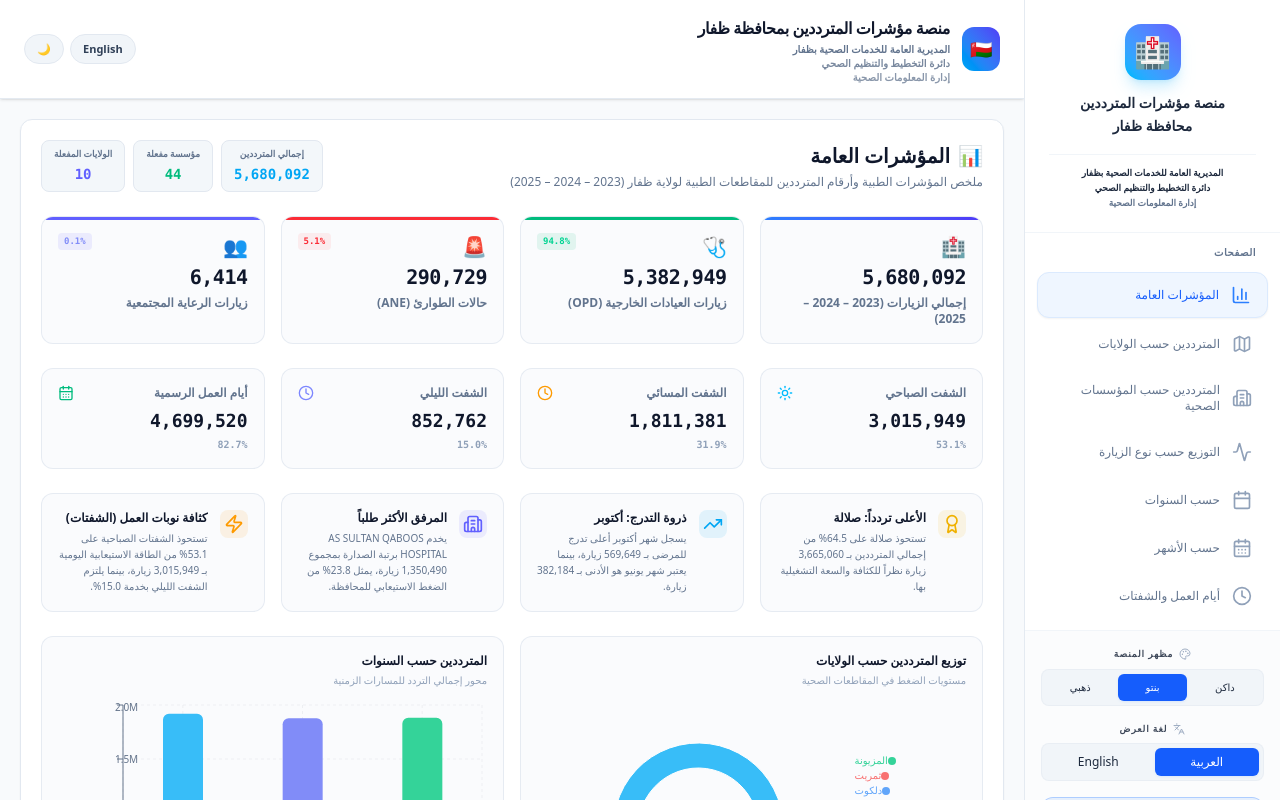
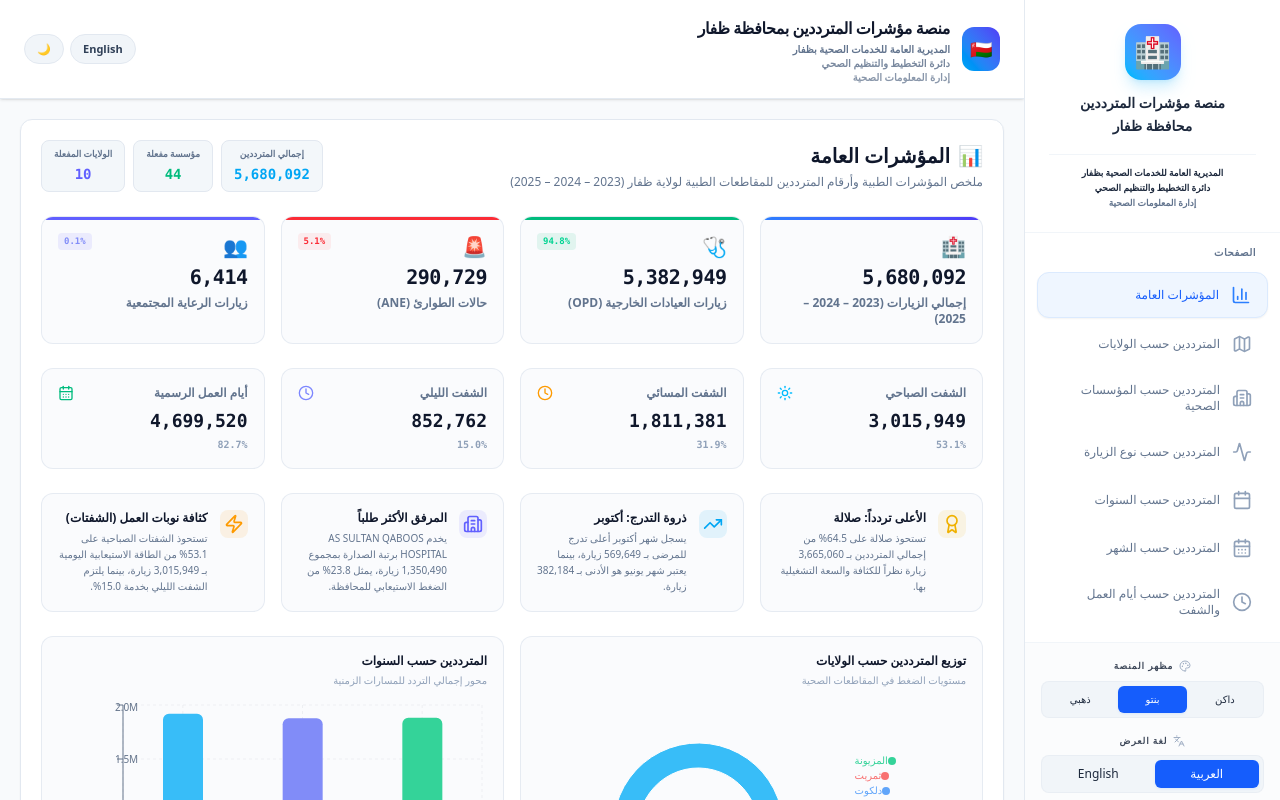
Before and after one commit to buhmed2410-collab/Dhofar-Visit-, a React (Vite) app: page / in a window 1280 px wide. Built offline with nearby package versions, Linux system fonts and the light colour scheme.

Commit message:
refactor: standardize menu and header labels
Update sidebar menu items and page headers to consistently use "Visitors by [Category]" across all navigation sections for better clarity and uniformity.

```diff
--- a/src/components/MonthPage.tsx
+++ b/src/components/MonthPage.tsx
@@ -125,8 +125,8 @@ export function MonthPage({ data, lang, theme }: MonthPageProps) {
         <div className="flex flex-col xl:flex-row xl:items-center justify-between gap-4">
           <div>
             <h2 className={`text-xl font-black flex items-center gap-2 ${styles.textMain}`}>
-              <CalendarDays className="w-5 h-5 text-sky-400" />
-              <span>{isAr ? 'علاقات وتأثير الموسمية الشهرية' : 'Seasonal Patient Flow Analysis'}</span>
+              <CalendarDays className="w-5 h-5 text-sky-450" />
+              <span>{isAr ? 'المترددين حسب الشهر' : 'Visitors by Month'}</span>
             </h2>
             <p className={`text-xs mt-1 ${styles.textMuted}`}>
               {isAr ? 'دراسة التذبذبات المناخية (الخريف) وتأثيرها على توافد المنشآت الطبية.' : 'Evaluate patient checkup fluctuations relative to Omani monthly seasons.'}
--- a/src/components/Sidebar.tsx
+++ b/src/components/Sidebar.tsx
@@ -91,10 +91,10 @@ export function Sidebar({
     { id: 'overview', icon: <BarChart3 className="w-5 h-5" />, ar: 'المؤشرات العامة', en: 'General Indicators' },
     { id: 'wilayat', icon: <Map className="w-5 h-5" />, ar: 'المترددين حسب الولايات', en: 'Visitors by Wilayat' },
     { id: 'estab', icon: <Building2 className="w-5 h-5" />, ar: 'المترددين حسب المؤسسات الصحية', en: 'Visitors by Health Facilities' },
-    { id: 'visit', icon: <Activity className="w-5 h-5" />, ar: 'التوزيع حسب نوع الزيارة', en: 'Distribution by Visit Type' },
-    { id: 'year', icon: <Calendar className="w-5 h-5" />, ar: 'حسب السنوات', en: 'By Year' },
-    { id: 'month', icon: <CalendarDays className="w-5 h-5" />, ar: 'حسب الأشهر', en: 'By Month' },
-    { id: 'workday', icon: <Clock className="w-5 h-5" />, ar: 'أيام العمل والشفتات', en: 'Work Days & Shifts' },
+    { id: 'visit', icon: <Activity className="w-5 h-5" />, ar: 'المترددين حسب نوع الزيارة', en: 'Visitors by Visit Type' },
+    { id: 'year', icon: <Calendar className="w-5 h-5" />, ar: 'المترددين حسب السنوات', en: 'Visitors by Year' },
+    { id: 'month', icon: <CalendarDays className="w-5 h-5" />, ar: 'المترددين حسب الشهر', en: 'Visitors by Month' },
+    { id: 'workday', icon: <Clock className="w-5 h-5" />, ar: 'المترددين حسب أيام العمل والشفت', en: 'Visitors by Work Days & Shifts' },
   ] as const;
 
   // Responsive dynamic styling for solid layout
--- a/src/components/VisitPage.tsx
+++ b/src/components/VisitPage.tsx
@@ -138,8 +138,8 @@ export function VisitPage({ data, lang, theme }: VisitPageProps) {
         <div className="flex flex-col xl:flex-row xl:items-center justify-between gap-4">
           <div>
             <h2 className={`text-xl font-black flex items-center gap-2 ${styles.textMain}`}>
-              <Activity className="w-5 h-5 text-sky-400" />
-              <span>{isAr ? 'تصنيف المراجعات حسب الأولوية الطبية' : 'Visit Triage Priority Analysis'}</span>
+              <Activity className="w-5 h-5 text-sky-450" />
+              <span>{isAr ? 'المترددين حسب نوع الزيارة' : 'Visitors by Visit Type'}</span>
             </h2>
             <p className={`text-xs mt-1 ${styles.textMuted}`}>
               {isAr ? 'تأطير المترددين على مستوى العيادات النهارية، وح حالات الطوارئ الموجهة.' : 'Stratify patient checkups by Outpatient, Emergency, and Community spheres.'}
--- a/src/components/WorkdayPage.tsx
+++ b/src/components/WorkdayPage.tsx
@@ -111,8 +111,8 @@ export function WorkdayPage({ data, lang, theme }: WorkdayPageProps) {
         <div className="flex flex-col xl:flex-row xl:items-center justify-between gap-4">
           <div>
             <h2 className={`text-xl font-black flex items-center gap-2 ${styles.textMain}`}>
-              <Clock className="w-5 h-5 text-sky-400" />
-              <span>{isAr ? 'علاقات وتأثير الشيفتات وتصنيف الأيام' : 'Clinical Workloads & Shift Rotations'}</span>
+              <Clock className="w-5 h-5 text-sky-450" />
+              <span>{isAr ? 'المترددين حسب أيام العمل والشفت' : 'Visitors by Work Days & Shifts'}</span>
             </h2>
             <p className={`text-xs mt-1 ${styles.textMuted}`}>
               {isAr ? 'مراقبة الكثافة التشغيلية للشفت الصباحي والمسائي والحرجة في عمان.' : 'Optimize clinic resources by monitoring day matrices and shift allocation rates.'}
--- a/src/components/YearPage.tsx
+++ b/src/components/YearPage.tsx
@@ -122,8 +122,8 @@ export function YearPage({ data, lang, theme }: YearPageProps) {
         <div className="flex flex-col xl:flex-row xl:items-center justify-between gap-4">
           <div>
             <h2 className={`text-xl font-black flex items-center gap-2 ${styles.textMain}`}>
-              <Calendar className="w-5 h-5 text-sky-400" />
-              <span>{isAr ? 'علاقات وتطور التوافد السنوي' : 'Chronological Annual Assessment'}</span>
+              <Calendar className="w-5 h-5 text-sky-450" />
+              <span>{isAr ? 'المترددين حسب السنوات' : 'Visitors by Year'}</span>
             </h2>
             <p className={`text-xs mt-1 ${styles.textMuted}`}>
               {isAr ? 'قياس نسبة التمدد ومعدلات التغير ونمو التراكم السنوي بظفار.' : 'Track clinical checkups growth rate and annual performance shifts.'}
```
